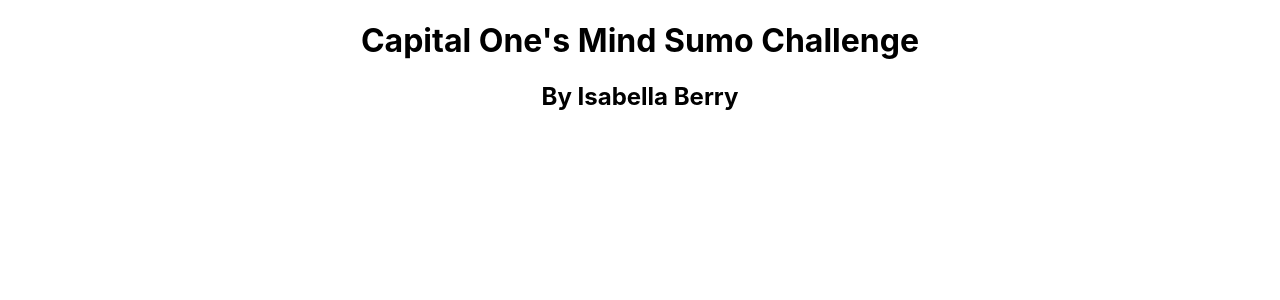
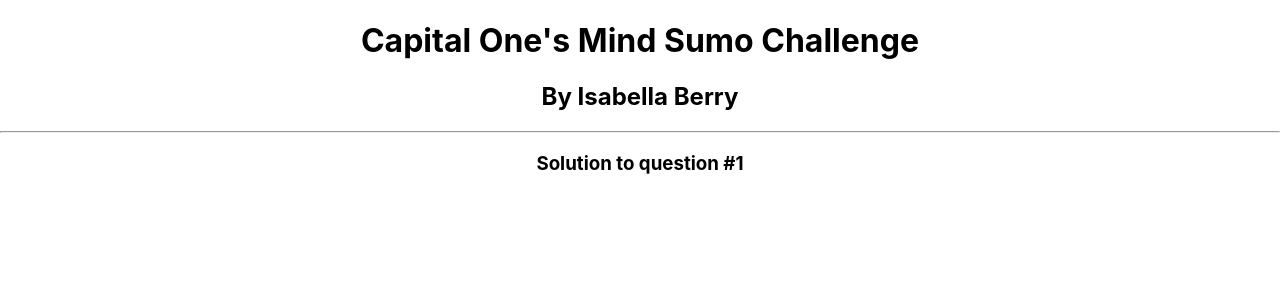
Before and after one commit to captitalgail/capital1summit.github.io, a React (Create React App) app: page / in a window 1280 px wide. Shown: the top 300 px of the page. Built offline with nearby package versions, Linux system fonts and the light colour scheme.

Commit message:
updated homepage and added new branch

```diff
--- a/src/App.js
+++ b/src/App.js
@@ -8,6 +8,9 @@
       <Container className="App">
         <h1>Capital One's Mind Sumo Challenge</h1>
         <h2>By Isabella Berry</h2>
+        <hr />
+        <h3>Solution to question #1</h3>
+        <br />
       </Container>
     );
   }
```
